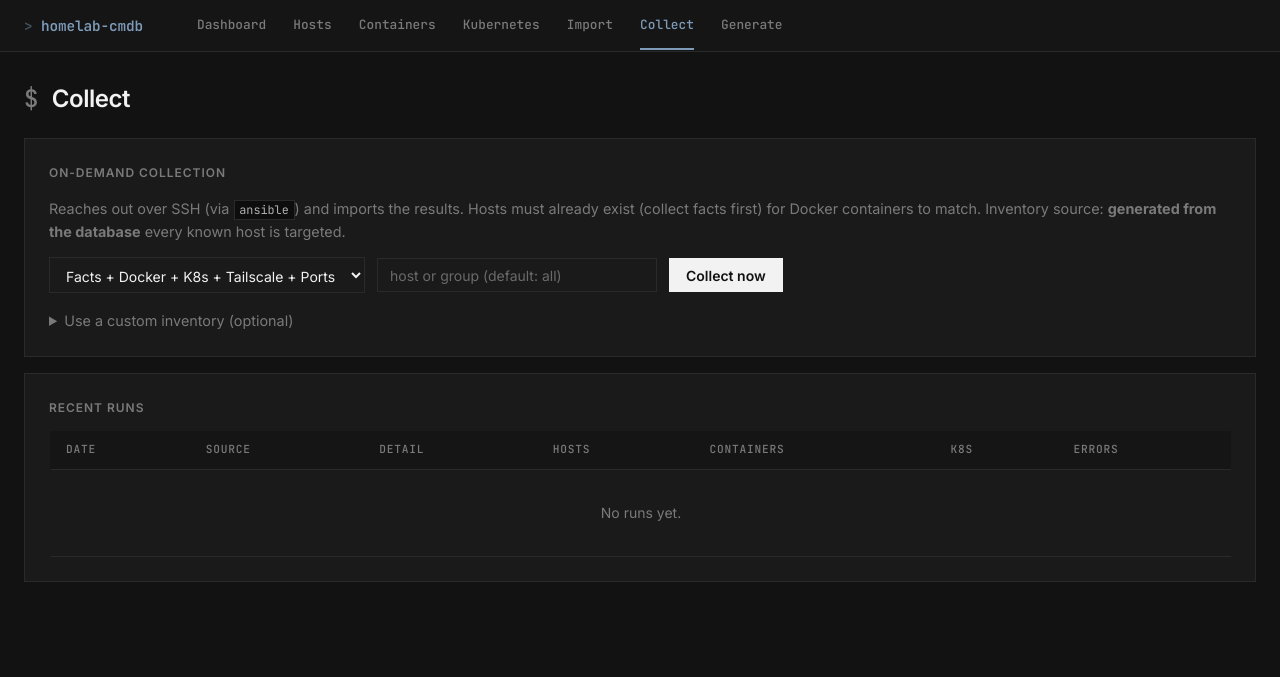
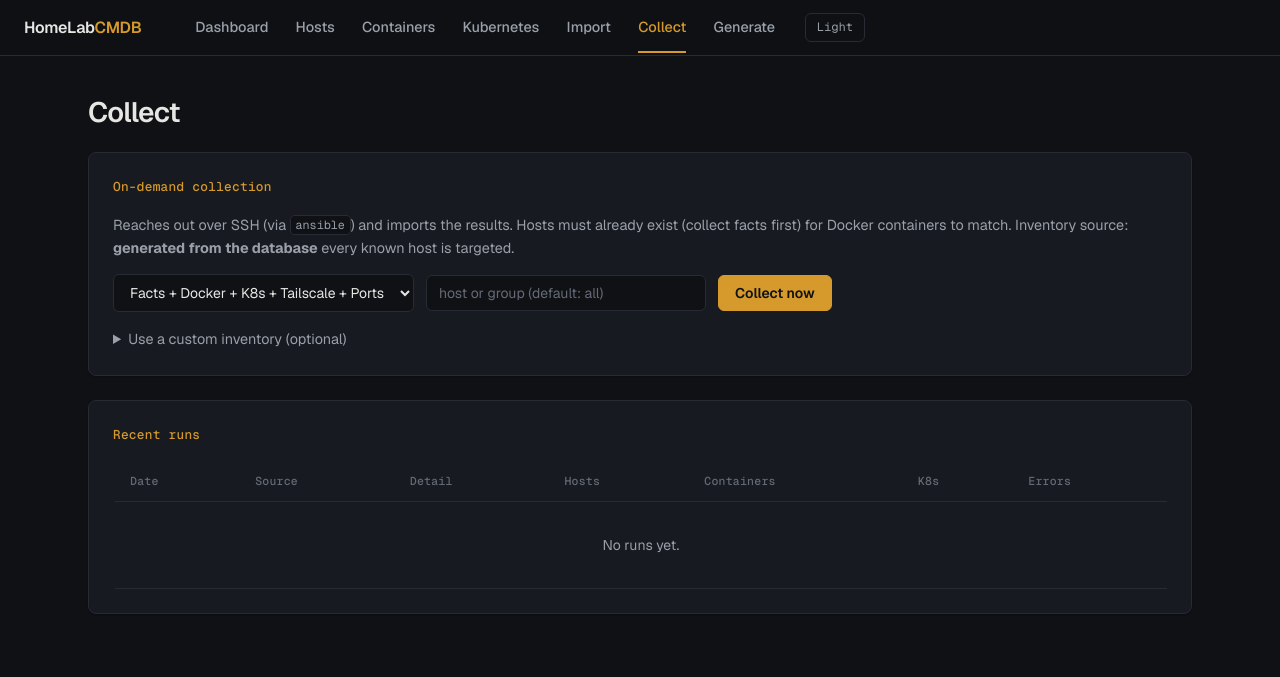
Before and after one commit to osaljehani/homelab-cmdb, a FastAPI app: page /collect/ in a window 1280 px wide. Shown: the top 677 px of the page. Run offline with FastAPI, Linux system fonts and the light colour scheme; parts of the project's set-up code (start-up, migrations or seed data) failed here and were passed over.

Commit message:
Restyle web UI on dark-amber Geist brand system
Replace the graphite/Inter terminal-noir theme with the dark-amber Geist
design system across all web templates.

base.html:
- Geist + Geist Mono fonts (mono reserved for real data)
- single amber accent on nav-active, metric values, eyebrows, primary
  buttons, links; warm light theme via [data-theme] with a persisted,
  no-flash toggle
- drop terminal motifs ($ heading marker, > brand prefix, blinking
  cursor) and the 1px-gap fake-border stat grid; each card/metric now
  owns its border, radius and shadow
- soft radii, amber focus ring, single sticky-nav blur

Templates: sentence-case headings and buttons, drop a stray dingbat,
fix stale token/font references in the k8s and host-detail templates.

Tokens are inlined into base.html so the container needs no external
assets.

```diff
--- a/cmdb/web/templates/base.html
+++ b/cmdb/web/templates/base.html
@@ -4,63 +4,99 @@
   <meta charset="UTF-8">
   <meta name="viewport" content="width=device-width, initial-scale=1.0">
   <title>{% block title %}HomeLabCMDB{% endblock %}</title>
+  <script>
+    /* Set theme before paint to avoid a flash. Dark is the default. */
+    (function () {
+      try {
+        var t = localStorage.getItem('cmdb-theme');
+        if (t === 'light') document.documentElement.setAttribute('data-theme', 'light');
+      } catch (e) {}
+    })();
+  </script>
   <link rel="preconnect" href="https://fonts.googleapis.com">
   <link rel="preconnect" href="https://fonts.gstatic.com" crossorigin>
-  <link href="https://fonts.googleapis.com/css2?family=Inter:wght@300;400;500;600;700&family=JetBrains+Mono:wght@400;500;600&display=swap" rel="stylesheet">
+  <link href="https://fonts.googleapis.com/css2?family=Geist:wght@400;500;600;700&family=Geist+Mono:wght@400;500&display=swap" rel="stylesheet">
   <script src="https://unpkg.com/htmx.org@2.0.3" defer></script>
   <style>
+    /* ── Design tokens — dark-amber / Geist brand system ── */
     :root {
-      /* ── Graphite palette (matches Portfolio) ── */
-      --bg-base:         #121212;
-      --bg-nav:          #151515;
-      --bg-card:         #1a1a1a;
-      --bg-input:        #1a1a1a;
-      --surface:         #1a1a1a;
-      --bg-table-head:   #151515;
-      --bg-table-hover:  #1a1a1a;
-      --border:          #2a2a2a;
-      --border-hover:    #4a4a4a;
-      --text-primary:    #f2f2f2;
-      --text-secondary:  #b0b0b0;
-      --text-muted:      #7a7a7a;
-      --text-nav:        #7a7a7a;
-      --text-nav-active: #f2f2f2;
-      /* Single restrained accent used ONLY for active nav, brand, stat values */
-      --accent:          #7d9bb8;
-      --accent-hover:    #93acc4;
-      --accent-dim:      rgba(125,155,184,.12);
-      --danger:          #ef4444;
-      --danger-hover:    #f87171;
-      --badge-bg:        transparent;
-      --badge-text:      #b0b0b0;
-      --badge-border:    #2a2a2a;
-      --badge-red-bg:    transparent;
-      --badge-red-text:  #ef4444;
-      --badge-red-border:rgba(239,68,68,.4);
-      --bg-pre:          #0d0d0d;
-      --text-pre:        #b0b0b0;
-      --stat-value:      #7d9bb8;
+      /* Surfaces */
+      --bg-page:          #0f1115;
+      --bg-surface:       #171a20;
+      --bg-surface-hover: #1d2128;
+      --border:           #272b33;
+
+      /* Text */
+      --text-main:    #e6e6e3;
+      --text-muted:   #9aa0aa;
+      --text-subtle:  #646b76;
+
+      /* Single amber accent — used sparingly */
+      --accent:          #d59a2b;
+      --accent-hover:    #e3ad42;
+      --accent-contrast: #0f1115;
+      --accent-ring:     rgba(213,154,43,.28);
+
+      /* Status */
+      --status-critical: #c0533a;
+      --status-ok:       #5f8159;
+
+      /* Type */
+      --font-sans: "Geist", system-ui, -apple-system, sans-serif;
+      --font-mono: "Geist Mono", ui-monospace, "SF Mono", monospace;
+
+      /* Radius */
+      --radius-sm: 6px;
+      --radius-md: 8px;
+      --radius-lg: 12px;
+
+      /* Elevation */
+      --shadow-sm: 0 1px 2px rgba(0,0,0,.25);
+      --shadow-md: 0 4px 16px rgba(0,0,0,.3);
+
+      --ease: cubic-bezier(.4,0,.2,1);
+    }
+
+    [data-theme="light"] {
+      --bg-page:          #f7f5f0;
+      --bg-surface:       #ffffff;
+      --bg-surface-hover: #faf8f3;
+      --border:           #e2ddd2;
+
+      --text-main:    #1b1f26;
+      --text-muted:   #5c5f66;
+      --text-subtle:  #8a8276;
+
+      --accent:          #a8761d;
+      --accent-hover:    #936715;
+      --accent-contrast: #ffffff;
+      --accent-ring:     rgba(168,118,29,.22);
+
+      --shadow-sm: 0 1px 2px rgba(0,0,0,.06);
+      --shadow-md: 0 4px 16px rgba(0,0,0,.08);
     }
 
     *, *::before, *::after { box-sizing: border-box; }
 
     body {
-      font-family: 'Inter', system-ui, sans-serif;
+      font-family: var(--font-sans);
       margin: 0;
-      background: var(--bg-base);
-      color: var(--text-secondary);
+      background: var(--bg-page);
+      color: var(--text-main);
       font-size: 15px;
       line-height: 1.6;
+      -webkit-font-smoothing: antialiased;
     }
 
     a { color: inherit; text-decoration: none; }
-    ::selection { background: var(--text-primary); color: var(--bg-base); }
+    ::selection { background: var(--accent-ring); color: var(--text-main); }
 
     /* ── Nav ── */
     .nav-toggle { display: none; }
 
     nav {
-      background: var(--bg-nav);
+      background: color-mix(in srgb, var(--bg-page) 80%, transparent);
+      backdrop-filter: blur(8px);
       border-bottom: 1px solid var(--border);
       position: sticky;
       top: 0;
@@ -68,27 +104,22 @@
       display: flex;
       align-items: center;
       padding: 0 1.5rem;
-      min-height: 52px;
+      min-height: 56px;
     }
 
-    .nav-top {
-      display: flex;
-      align-items: center;
+    .nav-top { display: flex; align-items: center; }
+
+    .brand {
+      font-family: var(--font-sans);
+      font-weight: 600;
+      font-size: 1rem;
+      color: var(--text-main);
+      margin-right: 2.5rem;
+      white-space: nowrap;
+      letter-spacing: -.02em;
     }
 
-    .brand {
-      font-family: 'JetBrains Mono', monospace;
-      font-weight: 600;
-      font-size: .9rem;
-      color: var(--accent);
-      margin-right: 2rem;
-      white-space: nowrap;
-      letter-spacing: -.01em;
-    }
-
-    .brand::before { content: '> '; opacity: .45; }
-    .brand::after  { content: '_'; animation: blink 1.2s step-end infinite; }
-    @keyframes blink { 50% { opacity: 0; } }
+    .brand .brand-mark { color: var(--accent); }
 
     .hamburger {
       display: none;
@@ -104,23 +135,19 @@
       display: block;
       width: 20px;
       height: 2px;
-      background: var(--text-nav);
+      background: var(--text-muted);
       transition: transform .2s, opacity .2s;
     }
 
-    .nav-links {
-      display: flex;
-      align-items: center;
-    }
+    .nav-links { display: flex; align-items: center; }
 
     .nav-links a {
       padding: .9rem .85rem;
-      color: var(--text-nav);
-      font-family: 'JetBrains Mono', monospace;
-      font-size: .8rem;
+      color: var(--text-muted);
+      font-size: .9rem;
       font-weight: 500;
       position: relative;
-      transition: color .15s;
+      transition: color .15s var(--ease);
     }
 
     .nav-links a::after {
@@ -132,51 +159,62 @@
       height: 2px;
       background: var(--accent);
       transform: scaleX(0);
-      transition: transform .15s;
+      transition: transform .15s var(--ease);
     }
 
-    .nav-links a:hover { color: var(--text-nav-active); }
+    .nav-links a:hover { color: var(--text-main); }
     .nav-links a.active { color: var(--accent); }
     .nav-links a.active::after { transform: scaleX(1); }
 
+    .theme-toggle {
+      margin-left: 1rem;
+      padding: .35rem .7rem;
+      background: transparent;
+      color: var(--text-muted);
+      border: 1px solid var(--border);
+      border-radius: var(--radius-sm);
+      cursor: pointer;
+      font-family: var(--font-mono);
+      font-size: .75rem;
+      transition: color .15s var(--ease), border-color .15s var(--ease);
+    }
+
+    .theme-toggle:hover { color: var(--text-main); border-color: var(--text-subtle); }
+
     /* ── Layout ── */
     main {
-      padding: 1.75rem 1.5rem;
-      max-width: 1280px;
+      padding: 2.5rem 1.5rem;
+      max-width: 72rem;
       margin: 0 auto;
     }
 
     h1 {
-      margin: 0 0 1.25rem;
-      font-size: 1.5rem;
+      margin: 0 0 1.5rem;
+      font-size: 1.75rem;
       font-weight: 600;
-      letter-spacing: -.02em;
-      color: var(--text-primary);
+      letter-spacing: -.025em;
+      line-height: 1.15;
+      color: var(--text-main);
     }
 
-    /* Terminal-style marker on page headings (Portfolio "$ whoami" idiom) */
-    h1::before {
-      content: '$ ';
-      font-family: 'JetBrains Mono', monospace;
-      color: var(--text-muted);
+    /* Section labels / eyebrows — mono, accent: they read as data, not headings */
+    h2 {
+      margin: 0 0 1rem;
+      font-family: var(--font-mono);
+      font-size: .8rem;
       font-weight: 500;
+      letter-spacing: .02em;
+      color: var(--accent);
     }
 
-    h2 {
-      margin: 0 0 .9rem;
-      font-size: .75rem;
-      font-weight: 600;
-      letter-spacing: .08em;
-      text-transform: uppercase;
-      color: var(--text-muted);
-    }
-
-    /* ── Cards ── */
+    /* ── Cards ── each owns its border + radius + shadow ── */
     .card {
-      background: var(--bg-card);
+      background: var(--bg-surface);
       border: 1px solid var(--border);
+      border-radius: var(--radius-md);
+      box-shadow: var(--shadow-sm);
       padding: 1.5rem;
-      margin-bottom: 1rem;
+      margin-bottom: 1.5rem;
       overflow-x: auto;
     }
 
@@ -184,80 +222,85 @@
     table { width: 100%; border-collapse: collapse; }
 
     th, td {
-      padding: .6rem 1rem;
+      padding: .65rem 1rem;
       text-align: left;
       border-bottom: 1px solid var(--border);
       font-size: .875rem;
     }
 
     th {
-      font-family: 'JetBrains Mono', monospace;
-      font-size: .7rem;
+      font-family: var(--font-mono);
+      font-size: .72rem;
       font-weight: 500;
-      letter-spacing: .07em;
-      text-transform: uppercase;
-      color: var(--text-muted);
-      background: var(--bg-table-head);
+      letter-spacing: .02em;
+      color: var(--text-subtle);
+      background: transparent;
     }
 
     tbody tr {
       border-left: 2px solid transparent;
-      transition: background .1s, border-color .1s;
+      transition: background .12s var(--ease), border-color .12s var(--ease);
     }
 
     tbody tr:hover {
-      background: var(--bg-table-hover);
+      background: var(--bg-surface-hover);
       border-left-color: var(--accent);
     }
 
-    /* ── Badges / tags ── */
+    td strong { color: var(--text-main); font-weight: 600; }
+
+    /* ── Badges / tags ── mono, real data only ── */
     .badge {
       display: inline-flex;
       align-items: center;
-      padding: .12rem .55rem;
-      background: var(--badge-bg);
-      color: var(--badge-text);
-      border: 1px solid var(--badge-border);
-      font-family: 'JetBrains Mono', monospace;
+      padding: .15rem .55rem;
+      background: transparent;
+      color: var(--text-muted);
+      border: 1px solid var(--border);
+      border-radius: var(--radius-sm);
+      font-family: var(--font-mono);
       font-size: .74rem;
       font-weight: 500;
       margin: .1rem;
-      transition: border-color .15s, color .15s;
+      transition: border-color .15s var(--ease), color .15s var(--ease);
     }
 
-    .badge:hover { border-color: var(--border-hover); }
+    .badge:hover { border-color: var(--text-subtle); }
 
     .badge-red {
-      background: var(--badge-red-bg);
-      color: var(--badge-red-text);
-      border-color: var(--badge-red-border);
+      color: var(--status-critical);
+      border-color: color-mix(in srgb, var(--status-critical) 45%, transparent);
     }
 
     /* ── Forms ── */
     input[type=search],
     input[type=text],
     select {
-      padding: .45rem .75rem;
-      background: var(--bg-input);
+      padding: .5rem .75rem;
+      background: var(--bg-page);
       border: 1px solid var(--border);
+      border-radius: var(--radius-sm);
       font-size: .875rem;
-      color: var(--text-primary);
+      color: var(--text-main);
       font-family: inherit;
       outline: none;
-      transition: border-color .15s;
+      transition: border-color .15s var(--ease), box-shadow .15s var(--ease);
       width: 100%;
       max-width: 360px;
     }
 
     input[type=search]::placeholder,
-    input[type=text]::placeholder { color: #6a6a6a; }
+    input[type=text]::placeholder { color: var(--text-subtle); }
 
     input[type=search]:focus,
     input[type=text]:focus,
-    select:focus { border-color: var(--border-hover); }
+    select:focus {
+      border-color: var(--accent);
+      box-shadow: 0 0 0 3px var(--accent-ring);
+    }
 
     input[type=file] {
-      color: var(--text-secondary);
+      color: var(--text-muted);
       font-size: .875rem;
       font-family: inherit;
       margin-bottom: .75rem;
@@ -268,118 +311,122 @@
     .btn {
       display: inline-flex;
       align-items: center;
-      padding: .45rem 1rem;
-      background: var(--text-primary);
-      color: var(--bg-base);
-      border: 1px solid var(--text-primary);
+      padding: .5rem 1rem;
+      background: var(--accent);
+      color: var(--accent-contrast);
+      border: 1px solid var(--accent);
+      border-radius: var(--radius-sm);
       cursor: pointer;
       font-size: .875rem;
       font-weight: 600;
       font-family: inherit;
       white-space: nowrap;
-      transition: background .15s, border-color .15s, color .15s;
+      transition: background .15s var(--ease), border-color .15s var(--ease), color .15s var(--ease);
     }
 
-    .btn:hover { background: #d6d6d6; border-color: #d6d6d6; }
-    .btn-sm { padding: .28rem .65rem; font-size: .8rem; }
+    .btn:hover { background: var(--accent-hover); border-color: var(--accent-hover); }
+    .btn-sm { padding: .3rem .7rem; font-size: .8rem; }
 
     .btn-danger {
       background: transparent;
-      color: var(--danger);
-      border: 1px solid var(--badge-red-border);
+      color: var(--status-critical);
+      border: 1px solid color-mix(in srgb, var(--status-critical) 45%, transparent);
     }
 
     .btn-danger:hover {
-      background: rgba(239,68,68,.1);
-      border-color: var(--danger);
-      color: var(--danger);
+      background: color-mix(in srgb, var(--status-critical) 12%, transparent);
+      border-color: var(--status-critical);
+      color: var(--status-critical);
     }
 
     .btn-secondary {
       background: transparent;
-      color: var(--text-secondary);
+      color: var(--text-muted);
       border: 1px solid var(--border);
     }
 
     .btn-secondary:hover {
       background: transparent;
-      color: var(--text-primary);
-      border-color: var(--border-hover);
+      color: var(--text-main);
+      border-color: var(--text-subtle);
     }
 
-    /* ── Stats ── */
+    /* ── Stats ── each metric card owns its border (no fake 1px-gap grid) ── */
     .stats-row {
       display: grid;
       grid-template-columns: repeat(auto-fit, minmax(150px, 1fr));
-      gap: 1px;
-      background: var(--border);
-      border: 1px solid var(--border);
+      gap: 1rem;
       margin-bottom: 1.5rem;
     }
 
     .stat-card {
-      background: var(--bg-base);
+      background: var(--bg-surface);
+      border: 1px solid var(--border);
+      border-radius: var(--radius-md);
+      box-shadow: var(--shadow-sm);
       padding: 1.25rem 1.5rem;
-      transition: background .15s;
+      transition: border-color .15s var(--ease), transform .15s var(--ease);
     }
 
-    .stat-card:hover { background: var(--surface); }
+    .stat-card:hover { border-color: var(--text-subtle); transform: translateY(-2px); }
 
     .stat-card .value {
-      font-family: 'JetBrains Mono', monospace;
+      font-family: var(--font-mono);
       font-size: 1.9rem;
-      font-weight: 700;
-      color: var(--stat-value);
+      font-weight: 500;
+      color: var(--accent);
       letter-spacing: -.02em;
     }
 
     .stat-card .label {
-      font-size: .7rem;
-      font-weight: 600;
-      letter-spacing: .08em;
-      text-transform: uppercase;
+      font-size: .8rem;
+      font-weight: 400;
       color: var(--text-muted);
-      margin-top: .35rem;
+      margin-top: .4rem;
     }
 
     /* ── Code & Pre ── */
     code {
-      font-family: 'JetBrains Mono', monospace;
+      font-family: var(--font-mono);
       font-size: .82em;
-      background: var(--bg-pre);
+      background: var(--bg-page);
       border: 1px solid var(--border);
+      border-radius: 4px;
       padding: .1em .4em;
-      color: var(--text-pre);
+      color: var(--text-muted);
     }
 
     pre {
-      background: var(--bg-pre);
+      background: var(--bg-page);
       border: 1px solid var(--border);
+      border-radius: var(--radius-sm);
       padding: 1rem;
       overflow-x: auto;
-      font-family: 'JetBrains Mono', monospace;
+      font-family: var(--font-mono);
       font-size: .82rem;
       line-height: 1.65;
-      color: var(--text-pre);
+      color: var(--text-muted);
       margin: 0;
     }
 
-    /* ── Alerts ── */
+    /* ── Flash messages ── */
     .flash-success {
-      background: rgba(122,160,122,.07);
-      border: 1px solid rgba(122,160,122,.3);
-      color: #8fbf8f;
-      padding: .8rem 1rem;
-      margin-bottom: 1rem;
+      background: color-mix(in srgb, var(--status-ok) 10%, transparent);
+      border: 1px solid color-mix(in srgb, var(--status-ok) 40%, transparent);
+      color: var(--status-ok);
+      padding: .85rem 1rem;
+      border-radius: var(--radius-sm);
+      margin-bottom: 1.5rem;
       font-size: .9rem;
     }
 
     .flash-error {
-      background: rgba(239,68,68,.07);
-      border: 1px solid var(--badge-red-border);
-      color: var(--danger);
-      padding: .8rem 1rem;
-      margin-bottom: 1rem;
+      background: color-mix(in srgb, var(--status-critical) 10%, transparent);
+      border: 1px solid color-mix(in srgb, var(--status-critical) 40%, transparent);
+      color: var(--status-critical);
+      padding: .85rem 1rem;
+      border-radius: var(--radius-sm);
+      margin-bottom: 1.5rem;
       font-size: .9rem;
     }
 
@@ -498,7 +547,7 @@
   <nav>
     <input type="checkbox" id="nav-toggle" class="nav-toggle">
     <div class="nav-top">
-      <span class="brand">homelab-cmdb</span>
+      <span class="brand">HomeLab<span class="brand-mark">CMDB</span></span>
       <label for="nav-toggle" class="hamburger" aria-label="Toggle menu">
         <span></span><span></span><span></span>
       </label>
@@ -511,10 +560,33 @@
       <a href="/import" {% if active == 'import' %}class="active"{% endif %}>Import</a>
       <a href="/collect" {% if active == 'collect' %}class="active"{% endif %}>Collect</a>
       <a href="/generate" {% if active == 'generate' %}class="active"{% endif %}>Generate</a>
+      <button type="button" class="theme-toggle" id="theme-toggle" aria-label="Toggle theme">Light</button>
     </div>
   </nav>
   <main>
     {% block content %}{% endblock %}
   </main>
+  <script>
+    (function () {
+      var btn = document.getElementById('theme-toggle');
+      if (!btn) return;
+      function label() {
+        var light = document.documentElement.getAttribute('data-theme') === 'light';
+        btn.textContent = light ? 'Dark' : 'Light';
+      }
+      label();
+      btn.addEventListener('click', function () {
+        var light = document.documentElement.getAttribute('data-theme') === 'light';
+        if (light) {
+          document.documentElement.removeAttribute('data-theme');
+          try { localStorage.setItem('cmdb-theme', 'dark'); } catch (e) {}
+        } else {
+          document.documentElement.setAttribute('data-theme', 'light');
+          try { localStorage.setItem('cmdb-theme', 'light'); } catch (e) {}
+        }
+        label();
+      });
+    })();
+  </script>
 </body>
 </html>
--- a/cmdb/web/templates/collect/index.html
+++ b/cmdb/web/templates/collect/index.html
@@ -75,7 +75,7 @@
 </div>
 
 <div class="card">
-  <h2>Recent Runs</h2>
+  <h2>Recent runs</h2>
   <table>
     <thead>
       <tr>
--- a/cmdb/web/templates/dashboard.html
+++ b/cmdb/web/templates/dashboard.html
@@ -23,7 +23,7 @@
 
 {% if security and security.total %}
 <div class="card">
-  <h2>Security Posture</h2>
+  <h2>Security posture</h2>
   <p class="text-muted" style="margin-top:0;">
     {{ security.hardened }}/{{ security.total }} hosts hardened (AppArmor or SELinux active)
     · {{ security.fips_on }} with FIPS on
@@ -42,14 +42,14 @@
     </tbody>
   </table>
   {% else %}
-  <p class="text-muted">All hosts have an active MAC. ✓</p>
+  <p class="text-muted">All hosts have an active MAC.</p>
   {% endif %}
 </div>
 {% endif %}
 
 {% if os_breakdown %}
 <div class="card">
-  <h2>OS Breakdown</h2>
+  <h2>OS breakdown</h2>
   <table>
     <thead><tr><th>OS Family</th><th>Count</th></tr></thead>
     <tbody>
--- a/cmdb/web/templates/generate/index.html
+++ b/cmdb/web/templates/generate/index.html
@@ -1,7 +1,7 @@
 {% extends "base.html" %}
 {% block title %}Generate HomeLabCMDB{% endblock %}
 {% block content %}
-<h1>Generate Configs</h1>
+<h1>Generate configs</h1>
 
 <div class="card" style="margin-bottom:1rem;padding:1rem 1.5rem;">
   <form style="display:flex;gap:.75rem;align-items:center;">
@@ -29,7 +29,7 @@
   </div>
   <div class="card">
     <div style="display:flex;justify-content:space-between;align-items:center;margin-bottom:.75rem;">
-      <h2 style="margin:0;">SSH Config</h2>
+      <h2 style="margin:0;">SSH config</h2>
       <a href="/generate/download/ssh-config{% if tag %}?tag={{ tag }}{% endif %}" class="btn btn-sm">Download</a>
     </div>
     <pre>{{ ssh_config }}</pre>
--- a/cmdb/web/templates/hosts/detail.html
+++ b/cmdb/web/templates/hosts/detail.html
@@ -152,7 +152,7 @@
 
 {% if history %}
 <div class="card">
-  <h2>Change History</h2>
+  <h2>Change history</h2>
   <ul class="timeline">
     {% for entry in history %}
     <li class="timeline-item">
@@ -176,8 +176,8 @@
 {% endif %}
 
 <details style="margin-top:1rem;">
-  <summary style="cursor:pointer;font-weight:600;padding:.75rem;background:var(--bg-card);border:1px solid var(--border);color:var(--text-primary);">
-    Raw Ansible Facts
+  <summary style="cursor:pointer;font-weight:600;padding:.75rem 1rem;background:var(--bg-surface);border:1px solid var(--border);border-radius:var(--radius-md);box-shadow:var(--shadow-sm);color:var(--text-main);">
+    Raw Ansible facts
   </summary>
   <div class="card" style="margin-top:.5rem;">
     <pre>{{ raw_pretty }}</pre>
```
Also changed, not shown: other parts of cmdb/web/templates/base.html (+23 -21 lines), cmdb/web/templates/import/index.html (+6 -6 lines), cmdb/web/templates/k8s/index.html (+6 -6 lines), tests/test_web-example.py (+1 -1 lines).
